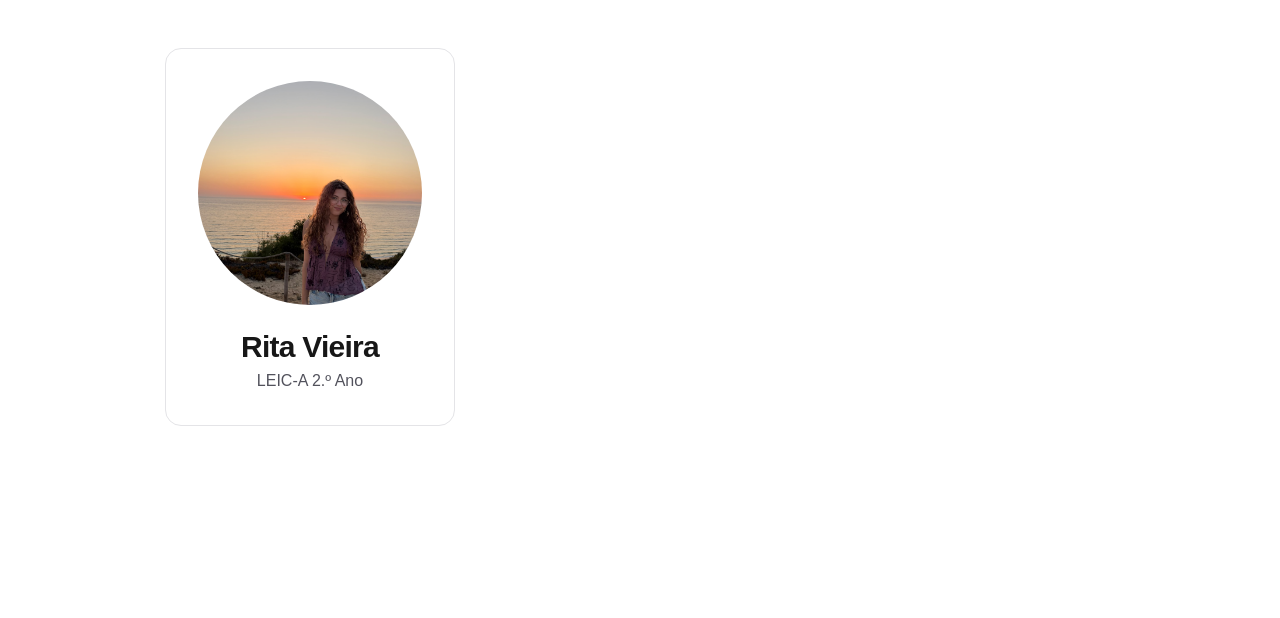
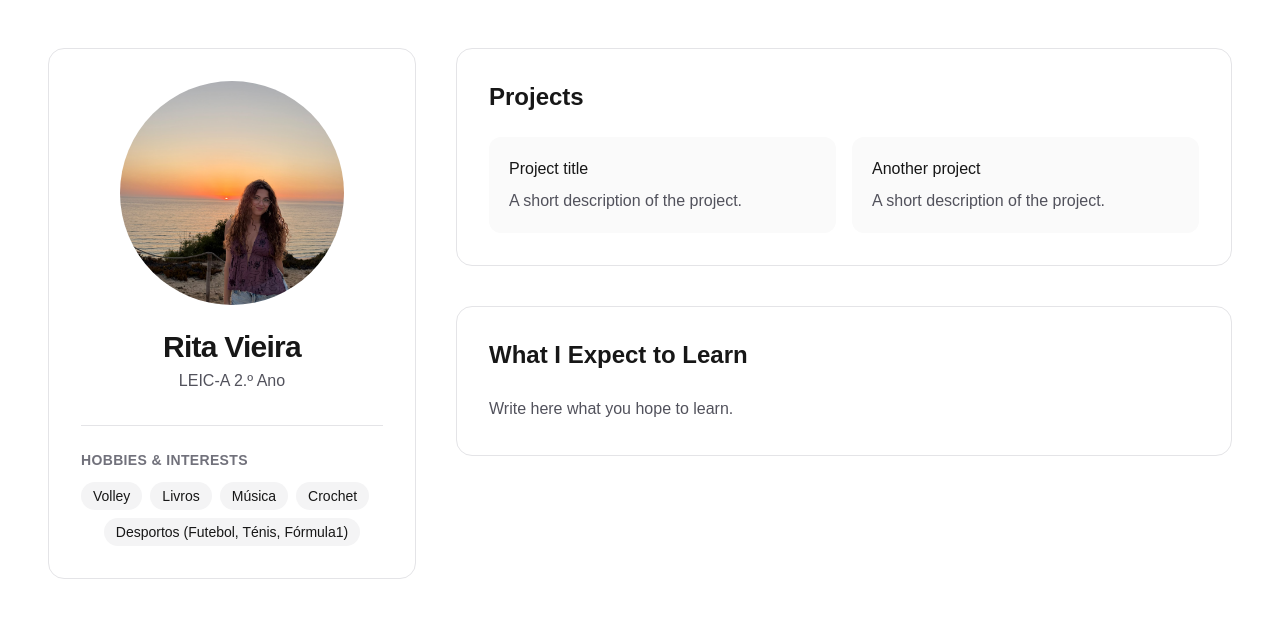
Before and after one commit to sofiareis803/website_TL, a Next.js app: page /members/rita in a window 1280 px wide. Shown: the top 618 px of the page. Built offline with nearby package versions, Linux system fonts and the light colour scheme.

Commit message:
Added Cards : "Projects" and "What I expect to learn" (not completed)

```diff
--- a/app/members/rita/page.tsx
+++ b/app/members/rita/page.tsx
@@ -10,8 +10,56 @@ export default function RitaPage() {
                         photo="/fotos/rita.jpeg"
                         name="Rita Vieira"
                         course="LEIC-A 2.º Ano"
-                    ></ProfileCard>
+                    >
+                    <h2 className="text-sm font-semibold uppercase tracking-wide text-zinc-500">
+                    Hobbies &amp; Interests
+                    </h2>
+                    <ul className="mt-3 flex flex-wrap gap-2">
+                        <li className="rounded-full bg-zinc-100 px-3 py-1 text-sm dark:bg-zinc-800">
+                            Volley
+                        </li>
+                        <li className="rounded-full bg-zinc-100 px-3 py-1 text-sm dark:bg-zinc-800">
+                            Livros
+                        </li>
+                        <li className="rounded-full bg-zinc-100 px-3 py-1 text-sm dark:bg-zinc-800">
+                            Música
+                        </li>
+                        <li className="rounded-full bg-zinc-100 px-3 py-1 text-sm dark:bg-zinc-800">
+                            Crochet
+                        </li>
+                        <li className="w-full flex justify-center">
+                            <span className="rounded-full bg-zinc-100 px-3 py-1 text-sm dark:bg-zinc-800">
+                                Desportos (Futebol, Ténis, Fórmula1)
+                            </span>
+                        </li>
+                    </ul>
+                    </ProfileCard>
                 </aside>
+
+                <div className="space-y-10 lg:col-span-2">
+                    <Card title="Projects">
+                        <div className="mt-6 grid gap-4 md:grid-cols-2">
+                            <div className="rounded-xl bg-zinc-50 p-5 dark:bg-zinc-900">
+                                <h3 className="font-medium">Project title</h3>
+                                <p className="mt-2 text-zinc-600 dark:text-zinc-400">
+                                A short description of the project.
+                                </p>
+                            </div>
+                            <div className="rounded-xl bg-zinc-50 p-5 dark:bg-zinc-900">
+                                <h3 className="font-medium">Another project</h3>
+                                <p className="mt-2 text-zinc-600 dark:text-zinc-400">
+                                A short description of the project.
+                                </p>
+                            </div>
+                        </div>
+                    </Card>
+
+                    <Card title="What I Expect to Learn">
+                        <p className="leading-7 text-zinc-600 dark:text-zinc-400">
+                        Write here what you hope to learn.
+                        </p>
+                    </Card>
+                </div>
             </div>
         </main>
             )
```
